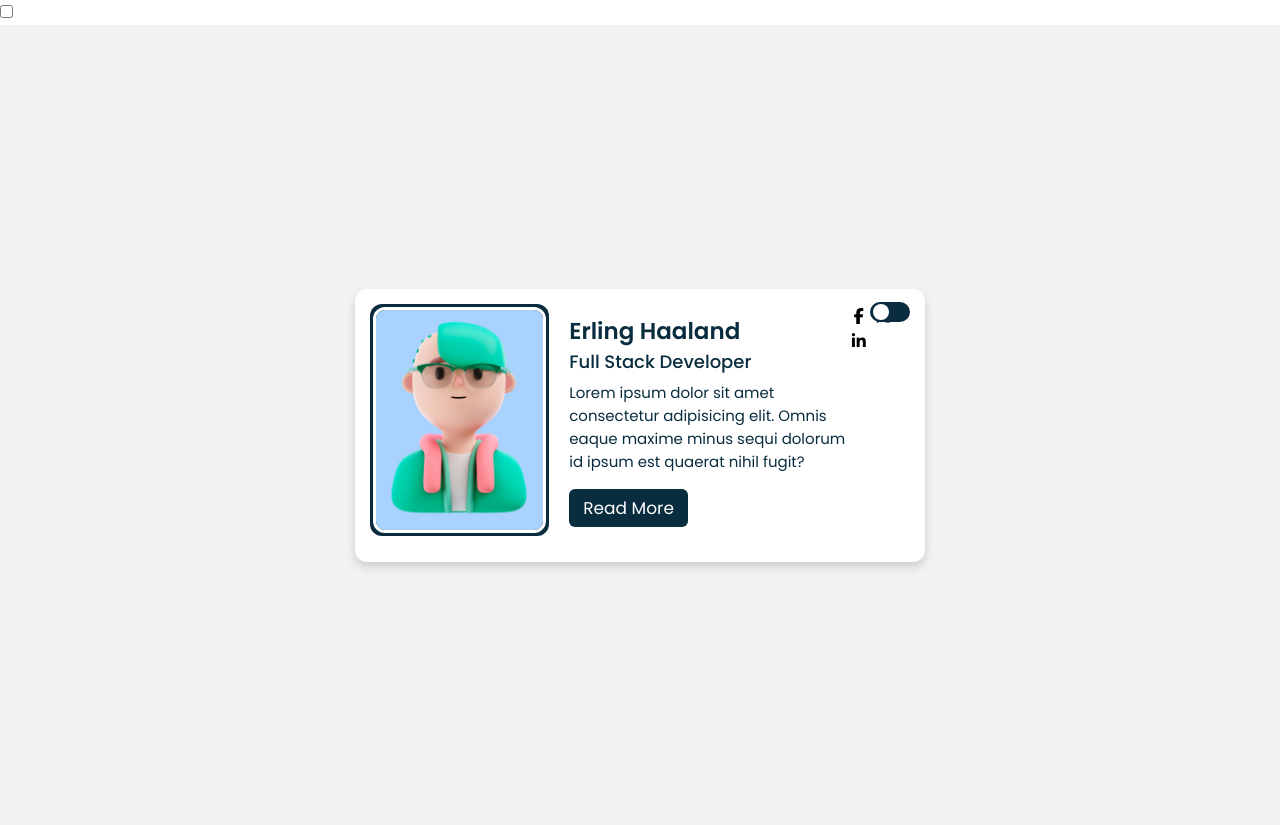
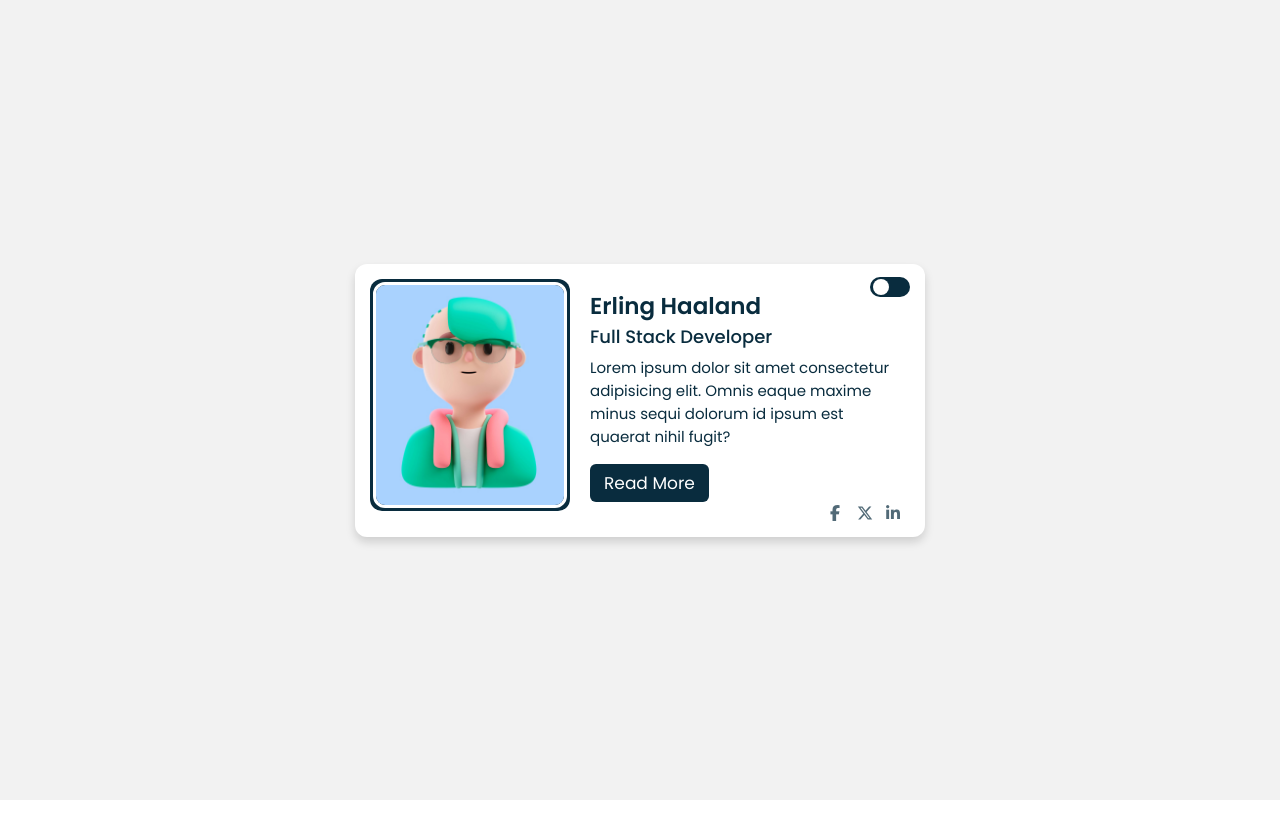
Before and after one commit to abdurrahimFSD/UI_Elements2, a plain HTML site: page Cards/Card-16/index.html in a window 1280 px wide. After the commit the page ends 800 px from the top, so only its background shows below. Drawn offline with Linux system fonts and the light colour scheme.

Commit message:
feat(css): add social media icons styling for Card-16

```diff
--- a/Cards/Card-16/style.css
+++ b/Cards/Card-16/style.css
@@ -138,3 +138,34 @@
     background-color: #fff;
     color: #092c3e;
 }
+
+.media-icons {
+    position: absolute;
+    bottom: 16px;
+    right: 15px;
+    margin-top: 12px;
+    display: flex;
+    justify-content: flex-end;
+}
+
+.media-icons i {
+    display: inline-flex;
+    margin: 0 4px;
+    font-size: 16px;
+    color: #092c3e;
+    opacity: 0.7;
+    cursor: pointer;
+}
+
+.media-icons i:hover {
+    opacity: 1;
+}
+
+#switch:checked ~ .outer i {
+    color: #fff;
+    opacity: 1;
+}
+
+#switch {
+    display: none;
+}
```
